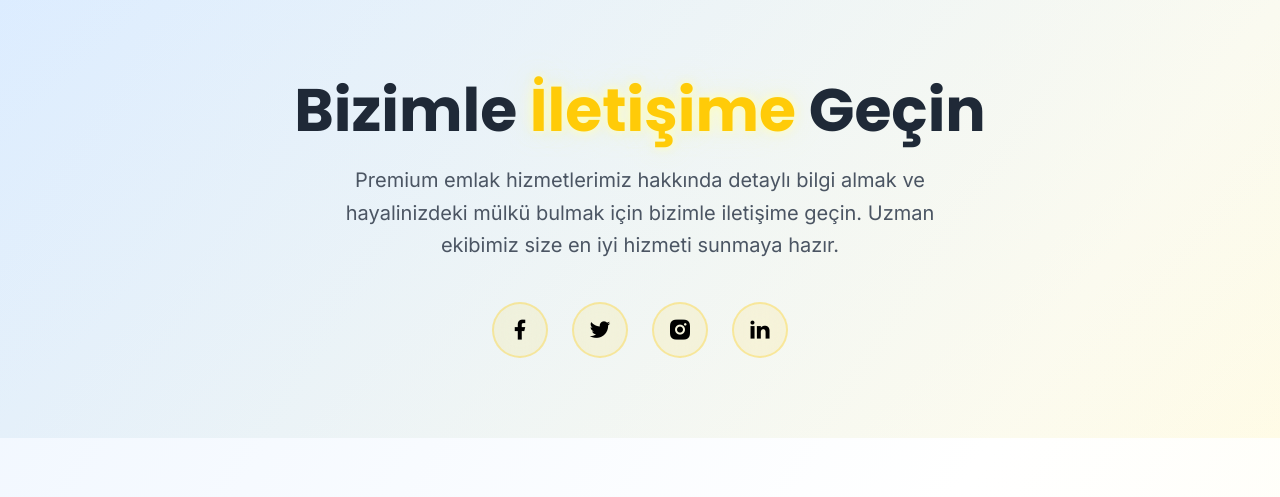
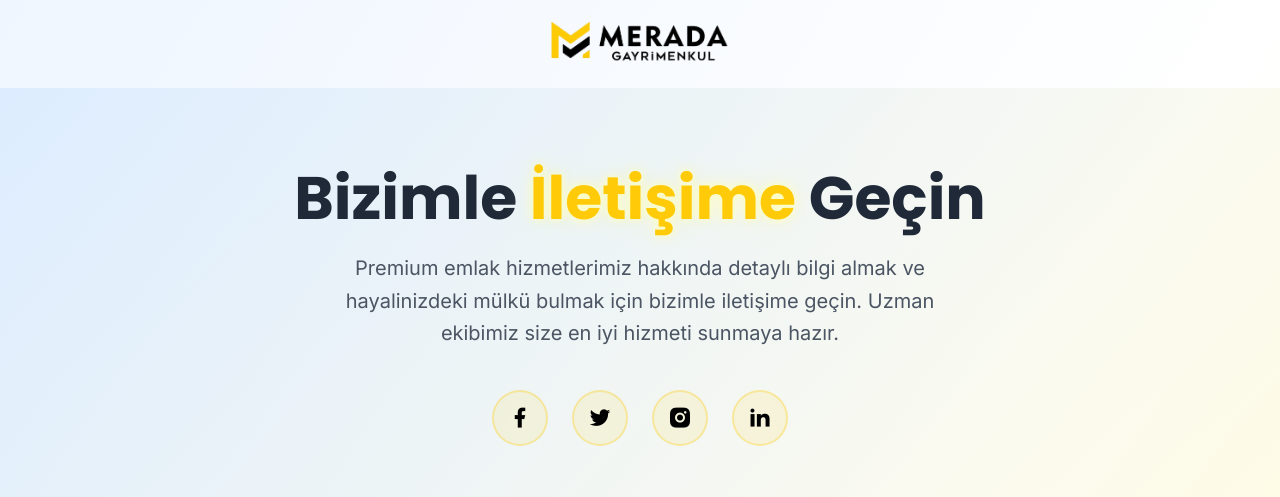
Before and after one commit to ardasakarya/merada_gayrimenkul, a plain HTML site: page contact.html in a window 1280 px wide. Shown: the top 497 px of the page. Drawn offline with nearby package versions, Linux system fonts and the light colour scheme.

Commit message:
contact sayfası düzenlendi

```diff
--- a/contact.html
+++ b/contact.html
@@ -22,12 +22,24 @@
 </head>
 
 <body class="bg-gradient-to-br from-blue-50 via-white to-yellow-50 min-h-screen">
+
+
   <div class="min-h-screen">
+
+  <div class="max-w-7xl mx-auto px-4 sm:px-6 lg:px-8 bg-transparent">
+  <a href="/merada_gayrimenkul" class="block mt-4 mb-6 text-center">
+    <img src="img/logo.png" alt="Logo" class="mx-auto h-12 sm:h-15 w-auto" />
+  </a>
+</div>
+
+
    <header class="relative overflow-hidden py-20 px-4"
   style="background: linear-gradient(135deg, rgba(0, 123, 255, 0.08) 0%, rgba(255, 215, 0, 0.08) 100%);">
 
 
+
   <div class="max-w-4xl mx-auto text-center">
+    <!-- Logo -->
     <h1 class="text-5xl md:text-6xl font-bold text-gray-800 mb-6" style="font-family: 'Poppins', sans-serif;">
       Bizimle <span class="text-brandYellow glow">İletişime</span> Geçin
     </h1>
@@ -57,6 +69,7 @@
     </div>
   </div>
 </header>
+
 
     <main class="py-20 px-4">
       <div class="max-w-7xl mx-auto">
```
Lines whose indentation alone changed are shown as unchanged.
